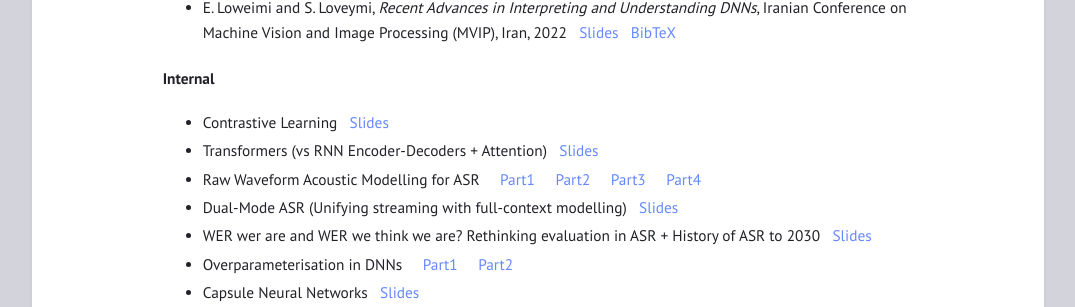
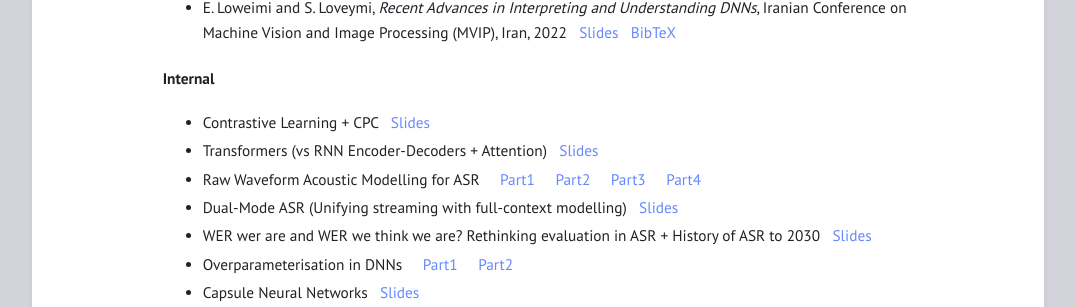
Before and after one commit to eloweimi/eloweimi.github.io, a Jekyll site: the page built from tutorials.md, in a window 1280 px wide. Shown: the part 311-618 px from the top of the page, without its empty margins (102-1177 px from the left). Built offline with Jekyll 4.4.1, drawn with Linux system fonts in a browser that asks for light colours.

Commit message:
Update tutorials.md

```diff
--- a/tutorials.md
+++ b/tutorials.md
@@ -9,7 +9,7 @@ I am passionate about expanding my knowledge through continuous learning, and di
   * E. Loweimi and S. Loveymi, *Recent Advances in Interpreting and Understanding DNNs*, Iranian Conference on Machine Vision and Image Processing (MVIP), Iran, 2022 &nbsp; [Slides](/files/Tutorials/MVIP2022_W5_RecentAdvances.pdf) &nbsp; [BibTeX](/files/Tutorials/mvip2022.bib)
 
 #### Internal ####
-  * Contrastive Learning &nbsp; [Slides](/files/Tutorials/ContrastiveLearning_ErfanLoweimi.pdf)
+  * Contrastive Learning + CPC &nbsp; [Slides](/files/Tutorials/ContrastiveLearning_ErfanLoweimi.pdf)
   * Transformers (vs RNN Encoder-Decoders + Attention) &nbsp; [Slides](/files/Tutorials/Transformers_ErfanLoweimi.pdf)
   * Raw Waveform Acoustic Modelling for ASR &nbsp; &nbsp; [Part1](/files/Tutorials/Raw_Part_I.pdf) &nbsp; &nbsp; [Part2](/files/Tutorials/Raw_Part_II.pdf) &nbsp; &nbsp; [Part3](/files/Tutorials/Raw_Part_III.pdf) &nbsp; &nbsp; [Part4](/files/Tutorials/Raw_Part_IV.pdf)
   * Dual-Mode ASR (Unifying streaming with full-context modelling) &nbsp; [Slides](/files/Tutorials/DualMode_ASR_ErfanLoweimi.pdf)
```
